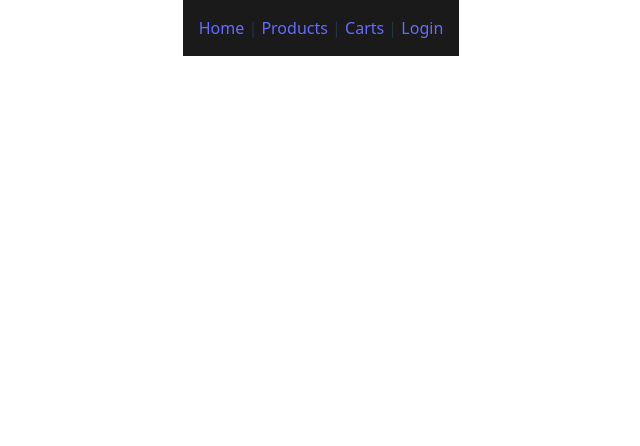
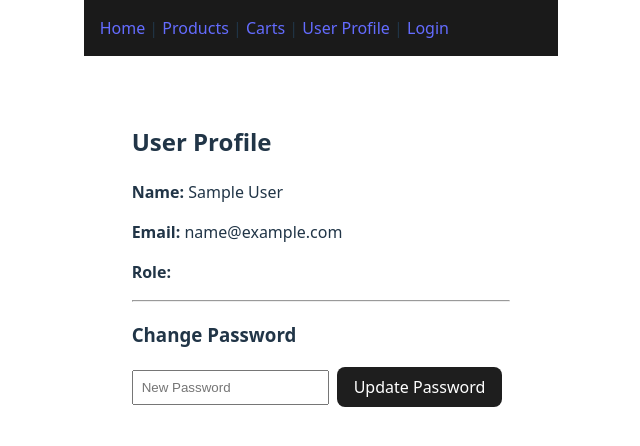
Before and after one commit to kl1900/CS5200P2, a React (Vite) app in the folder frontend/: page /user in a window 1280 px wide. Shown: the top 446 px of the page, without its empty margins (319-959 px from the left). Built offline with nearby package versions, Linux system fonts and the light colour scheme; sample sign-in values are in the browser's storage.

Commit message:
more changes with login and a user profile page

```diff
--- a/frontend/package.json
+++ b/frontend/package.json
@@ -12,7 +12,8 @@
   "dependencies": {
     "react": "^19.0.0",
     "react-dom": "^19.0.0",
-    "react-router-dom": "^7.4.1"
+    "react-router-dom": "^7.4.1",
+    "jwt-decode": "^3.1.2"
   },
   "devDependencies": {
     "@eslint/js": "^9.21.0",
--- a/frontend/src/App.jsx
+++ b/frontend/src/App.jsx
@@ -1,28 +1,31 @@
+// src/App.jsx
 import { Routes, Route, Link } from 'react-router-dom';
 import ProductPage from './pages/Products';
 import ProductDetail from './components/ProductDetail';
 import CartPage from './pages/Carts';
 import Login from './pages/Login';
-import ProtectedRoute from './ProtectedRoute';
+import User from './pages/User'; // Import the new User page
 
 function App() {
   return (
     <div>
-      <nav style={{ padding: '1rem', backgroundColor: '#1a1a1a' }}>
+      <nav style={{ marginBottom: '1rem', padding: '1rem', backgroundColor: '#1a1a1a' }}>
         <Link to="/">Home</Link> |{' '}
         <Link to="/products">Products</Link> |{' '}
         <Link to="/carts">Carts</Link> |{' '}
+        <Link to="/user">User Profile</Link> |{' '}
         <Link to="/login">Login</Link>
       </nav>
-      <Routes>
-        <Route path="/" element={<h2>Welcome to the Dashboard</h2>} />
-        <Route path="/login" element={<Login />} />
-        <Route element={<ProtectedRoute />}>
+      <div style={{ padding: '0 1rem' }}>
+        <Routes>
+          <Route path="/" element={<h2>Welcome to the Dashboard</h2>} />
+          <Route path="/login" element={<Login />} />
+          <Route path="/user" element={<User />} />
           <Route path="/products" element={<ProductPage />} />
           <Route path="/products/:id" element={<ProductDetail />} />
           <Route path="/carts" element={<CartPage />} />
-        </Route>
-      </Routes>
+        </Routes>
+      </div>
     </div>
   );
 }
--- a/frontend/src/pages/Products.jsx
+++ b/frontend/src/pages/Products.jsx
@@ -14,7 +14,7 @@ function ProductPage() {
   const [editId, setEditId] = useState(null)
   const [error, setError] = useState(null)
   const [loading, setLoading] = useState(true)
-  const API_BASE = 'http://localhost:8000/products/'
+  const API_BASE = 'http://localhost:8000/products'
 
   // Fetch all products
   const fetchProducts = async () => {
--- /dev/null
+++ b/frontend/src/pages/User.jsx
@@ -0,0 +1,73 @@
+import { useEffect, useState } from 'react';
+import jwt_decode from 'jwt-decode';
+import { useNavigate } from 'react-router-dom';
+
+export default function User() {
+  const [user, setUser] = useState(null);
+  const [newPassword, setNewPassword] = useState('');
+  const [updateMessage, setUpdateMessage] = useState('');
+  const navigate = useNavigate();
+
+  // On mount, decode the token to get user details
+  useEffect(() => {
+    const token = localStorage.getItem('token');
+    if (!token) {
+      navigate('/login');
+      return;
+    }
+    try {
+      const decoded = jwt_decode(token);
+      setUser(decoded);
+    } catch (error) {
+      console.error('Invalid token', error);
+      navigate('/login');
+    }
+  }, [navigate]);
+
+  // Handle password change submission
+  const handlePasswordChange = async (e) => {
+    e.preventDefault();
+    const token = localStorage.getItem('token');
+    try {
+      const res = await fetch('http://localhost:8000/change_password', {
+        method: 'PUT',
+        headers: {
+          'Content-Type': 'application/json',
+          'Authorization': `Bearer ${token}`
+        },
+        body: JSON.stringify({ new_password: newPassword })
+      });
+      const data = await res.json();
+      if (!res.ok) throw new Error(data.error || 'Password update failed');
+      setUpdateMessage('Password updated successfully.');
+      setNewPassword('');
+    } catch (error) {
+      setUpdateMessage(error.message);
+    }
+  };
+
+  if (!user) return <div>Loading user data...</div>;
+
+  return (
+    <div style={{ padding: '2rem', maxWidth: '600px', margin: 'auto' }}>
+      <h2>User Profile</h2>
+      <p><strong>Name:</strong> {user.name}</p>
+      <p><strong>Email:</strong> {user.email}</p>
+      <p><strong>Role:</strong> {user.roles}</p>
+      <hr />
+      <h3>Change Password</h3>
+      {updateMessage && <p style={{ color: updateMessage.includes('successfully') ? 'green' : 'red' }}>{updateMessage}</p>}
+      <form onSubmit={handlePasswordChange}>
+        <input
+          type="password"
+          placeholder="New Password"
+          required
+          value={newPassword}
+          onChange={e => setNewPassword(e.target.value)}
+          style={{ padding: '0.5rem', marginRight: '0.5rem' }}
+        />
+        <button type="submit" style={{ padding: '0.5rem 1rem' }}>Update Password</button>
+      </form>
+    </div>
+  );
+}
```
Also changed, not shown: 1 other file (tests, documents, lock files or other folders).
